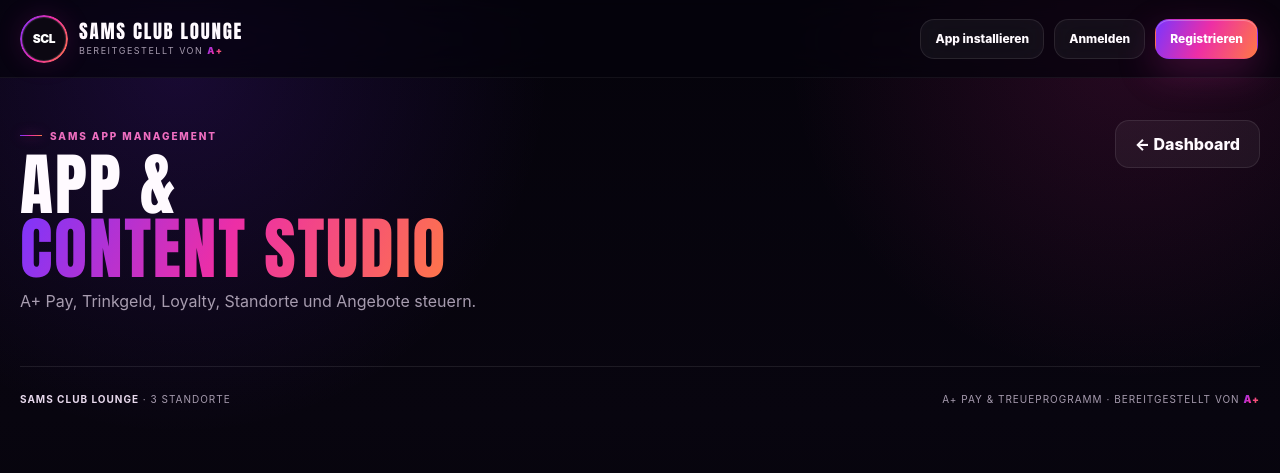
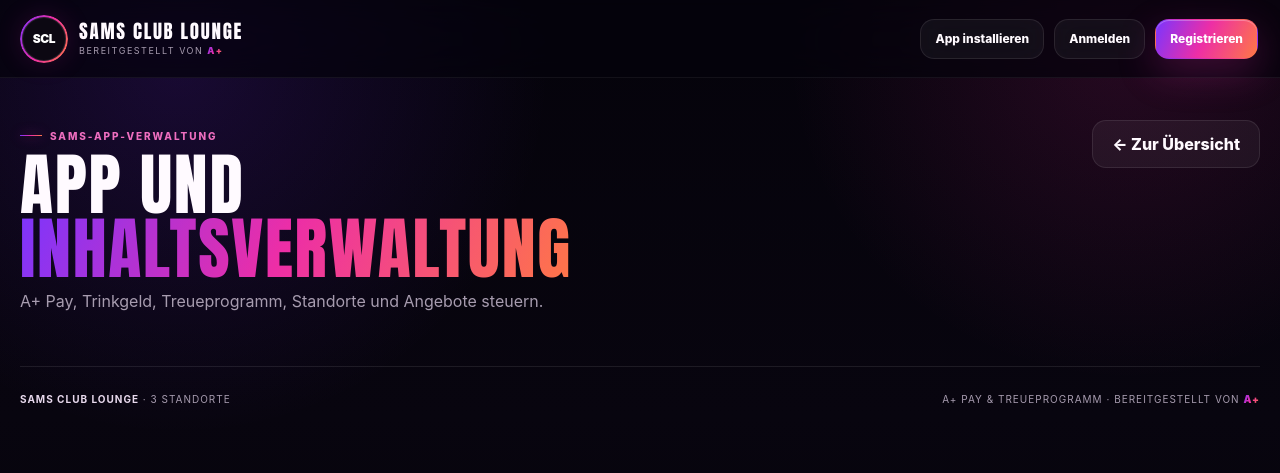
Before and after one commit to hsdarestani/apluscard, a Django app: template cards/templates/cards/manager_settings.html in a window 1280 px wide. Shown: the top 473 px of the page. Run offline with Django 5.2, Linux system fonts and the light colour scheme; the template is opened without the code that fills it, so the values that code supplies are empty.

Commit message:
Einstellungen und Inhaltsverwaltung eindeutschen

```diff
--- a/cards/templates/cards/manager_settings.html
+++ b/cards/templates/cards/manager_settings.html
@@ -1,30 +1,25 @@
 {% extends 'cards/base.html' %}
-{% block title %}App Einstellungen · SAMS Club Lounge{% endblock %}
+{% load sams_de %}
+{% block title %}App-Einstellungen · SAMS Club Lounge{% endblock %}
 {% block content %}
-<section class="dashboard-head"><div><span class="eyebrow">SAMS App Management</span><h1>App &<br><span class="gradient-text">Content Studio</span></h1><p class="muted">A+ Pay, Trinkgeld, Loyalty, Standorte und Angebote steuern.</p></div><a class="button secondary" href="{% url 'manager_dashboard' %}">← Dashboard</a></section>
-
+<section class="dashboard-head"><div><span class="eyebrow">SAMS-App-Verwaltung</span><h1>App und<br><span class="gradient-text">Inhaltsverwaltung</span></h1><p class="muted">A+ Pay, Trinkgeld, Treueprogramm, Standorte und Angebote steuern.</p></div><a class="button secondary" href="{% url 'manager_dashboard' %}">← Zur Übersicht</a></section>
 {% if is_owner %}
 <section class="panel settings-section">
-  <div class="section-heading"><div><span class="eyebrow">A+ Pay</span><h2>Zahlung & Loyalty</h2></div></div>
-  <form method="post" class="settings-grid">{% csrf_token %}<input type="hidden" name="action" value="settings">
-    {% for field in settings_form %}<label class="{% if field.field.widget.input_type == 'checkbox' %}setting-check{% endif %}"><span>{{ field.label }}</span>{{ field }}{{ field.errors }}</label>{% endfor %}
-    <button class="button primary" type="submit">Einstellungen speichern</button>
-  </form>
-  <p class="form-note">Standard-Level: Silber bis 499,99 € monatliche Aufladung, Gold ab 500 €, Platinum ab 700 €. Die Grenzen können oben geändert werden.</p>
+  <div class="section-heading"><div><span class="eyebrow">A+ Pay</span><h2>Zahlung und Treueprogramm</h2></div></div>
+  <form method="post" class="settings-grid">{% csrf_token %}<input type="hidden" name="action" value="settings">{% for field in settings_form %}<label class="{% if field.field.widget.input_type == 'checkbox' %}setting-check{% endif %}"><span>{{ field.label }}</span>{{ field }}{{ field.errors }}</label>{% endfor %}<button class="button primary" type="submit">Einstellungen speichern</button></form>
+  <p class="form-note">Standardstufen: Silber bis 499,99 € monatliche Aufladung, Gold ab 500 € und Platin ab 700 €. Die Grenzen können oben geändert werden.</p>
 </section>
-
 <section class="panel settings-section">
-  <div class="section-heading"><div><span class="eyebrow">3 Standorte</span><h2>Standorte verwalten</h2></div></div>
+  <div class="section-heading"><div><span class="eyebrow">Drei Standorte</span><h2>Standorte verwalten</h2></div></div>
   <div class="location-admin-grid">{% for location in locations %}<article><strong>{{ location.name }}</strong><span>{{ location.address|default:"Adresse noch ergänzen" }}</span><small>{{ location.slug }} · {% if location.is_active %}aktiv{% else %}inaktiv{% endif %}</small></article>{% endfor %}</div>
   <form method="post" class="settings-grid compact-settings">{% csrf_token %}<input type="hidden" name="action" value="location">{% for field in location_form %}<label><span>{{ field.label }}</span>{{ field }}{{ field.errors }}</label>{% endfor %}<button class="button secondary" type="submit">Standort hinzufügen</button></form>
 </section>
 {% endif %}
-
 {% if can_manage_content %}
 <section class="panel settings-section">
-  <div class="section-heading"><div><span class="eyebrow">Content Studio</span><h2>Angebot veröffentlichen</h2></div></div>
+  <div class="section-heading"><div><span class="eyebrow">Inhaltsverwaltung</span><h2>Angebot veröffentlichen</h2></div></div>
   <form method="post" enctype="multipart/form-data" class="settings-grid">{% csrf_token %}<input type="hidden" name="action" value="offer">{% for field in offer_form %}<label><span>{{ field.label }}</span>{{ field }}{{ field.errors }}</label>{% endfor %}<button class="button primary" type="submit">Angebot veröffentlichen</button></form>
-  <div class="offer-admin-list">{% for offer in offers %}<article>{% if offer.image %}<img src="{{ offer.image.url }}" alt="">{% endif %}<div><strong>{{ offer.title }}</strong><span>{{ offer.location.name|default:"Alle Standorte" }} · {{ offer.get_target_tier_display }}</span><small>{% if offer.is_active %}Live{% else %}Entwurf{% endif %} · {{ offer.created_at|date:"d.m.Y H:i" }}</small></div></article>{% empty %}<div class="empty-state">Noch keine Angebote veröffentlicht.</div>{% endfor %}</div>
+  <div class="offer-admin-list">{% for offer in offers %}<article>{% if offer.image %}<img src="{{ offer.image.url }}" alt="{{ offer.title }}">{% endif %}<div><strong>{{ offer.title }}</strong><span>{{ offer.location.name|default:"Alle Standorte" }} · {{ offer.target_tier|sams_label }}</span><small>{% if offer.is_active %}Veröffentlicht{% else %}Entwurf{% endif %} · {{ offer.created_at|date:"d.m.Y H:i" }}</small></div></article>{% empty %}<div class="empty-state">Noch keine Angebote veröffentlicht.</div>{% endfor %}</div>
 </section>
 {% endif %}
 {% endblock %}
```
